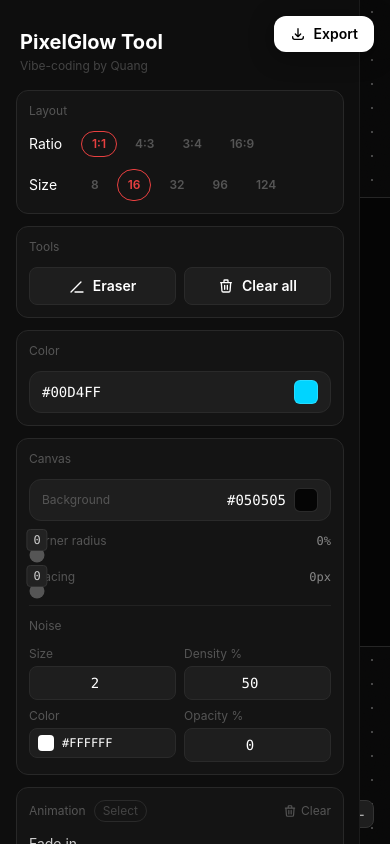
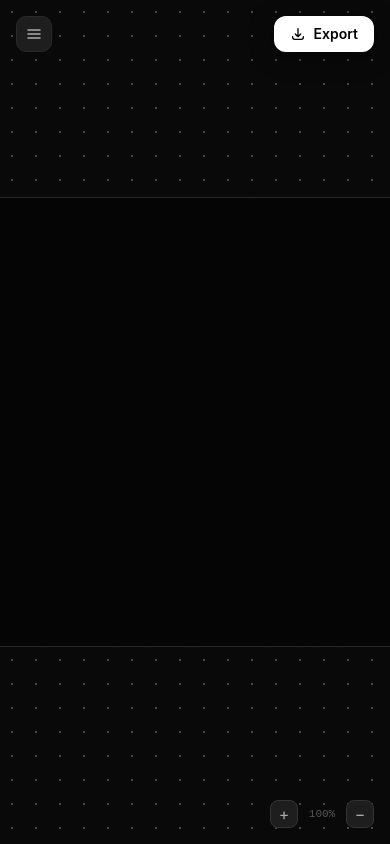
Before and after one commit to Quanganhtr/pixel-glow-app, a React (Vite) app: page / in a window 390 px wide. Built offline with nearby package versions, Linux system fonts and the light colour scheme.

Commit message:
Add responsive design, collapsible sidebar, glow toggle, zoom controls, export popup

```diff
--- a/src/components/PixelGrid.jsx
+++ b/src/components/PixelGrid.jsx
@@ -160,45 +160,23 @@ export default function PixelGrid() {
   const [animTiming, setAnimTiming] = useState(ANIM_DEFAULTS);
   const animTimerRef = useRef(null);
   const [isExportOpen, setIsExportOpen] = useState(false);
+  const [glowEnabled, setGlowEnabled] = useState(true);
   const [bgColor, setBgColor] = useState(BG);
   const [pixelRadius, setPixelRadius] = useState(0); // 0–50 (%)
   const [pixelGap, setPixelGap] = useState(0);       // px
   const [zoom, setZoom] = useState(1);
-  const [sidebarOpen, setSidebarOpen] = useState(true);
-  const [noiseSize, setNoiseSize] = useState(2);
-  const [noiseDensity, setNoiseDensity] = useState(50);
-  const [noiseColor, setNoiseColor] = useState('#ffffff');
-  const [noiseColorOpacity, setNoiseColorOpacity] = useState(0);
-  const noiseCanvasRef = useRef(null);
+  const [isMobile, setIsMobile] = useState(() => window.innerWidth < 768);
+  const [sidebarOpen, setSidebarOpen] = useState(() => window.innerWidth >= 768);
 
   useEffect(() => {
-    const canvas = noiseCanvasRef.current;
-    if (!canvas) return;
-    const ctx = canvas.getContext('2d');
-
-    const drawNoise = () => {
-      ctx.clearRect(0, 0, canvas.width, canvas.height);
-      if (noiseColorOpacity === 0) return;
-      const r = parseInt(noiseColor.slice(1, 3), 16);
-      const g = parseInt(noiseColor.slice(3, 5), 16);
-      const b = parseInt(noiseColor.slice(5, 7), 16);
-      ctx.fillStyle = `rgba(${r},${g},${b},${noiseColorOpacity / 100})`;
-      const s = Math.max(1, noiseSize);
-      for (let y = 0; y < canvas.height; y += s)
-        for (let x = 0; x < canvas.width; x += s)
-          if (Math.random() < noiseDensity / 100)
-            ctx.fillRect(x, y, s, s);
+    const handler = () => {
+      const mobile = window.innerWidth < 768;
+      setIsMobile(mobile);
+      if (!mobile) setSidebarOpen(true);
     };
-
-    if (animPlaying && noiseColorOpacity > 0) {
-      let rafId;
-      const loop = () => { drawNoise(); rafId = requestAnimationFrame(loop); };
-      rafId = requestAnimationFrame(loop);
-      return () => cancelAnimationFrame(rafId);
-    } else {
-      drawNoise();
-    }
-  }, [noiseSize, noiseDensity, noiseColor, noiseColorOpacity, animPlaying]);
+    window.addEventListener('resize', handler);
+    return () => window.removeEventListener('resize', handler);
+  }, []);
 
   const paint = useCallback((row, col) => {
     setGrid(prev => {
@@ -338,6 +316,7 @@ export default function PixelGrid() {
       ctx.fillStyle = bgColor;
       ctx.fillRect(0, 0, W, H);
 
+      if (glowEnabled) {
       // Pass 1: ambient bleed
       for (let r = 0; r < rows; r++) {
         for (let c = 0; c < cols; c++) {
@@ -386,6 +365,7 @@ export default function PixelGrid() {
         fillRoundRect(ctx, ex + OFFSCREEN, ey + OFFSCREEN, ECS, ECS, ECR);
         ctx.restore();
       }
+      } // end glowEnabled
 
       // Pass 3: core pixels
       ctx.shadowColor = 'transparent'; ctx.shadowBlur = 0;
@@ -397,7 +377,7 @@ export default function PixelGrid() {
         if (animI < 0.01) continue;
         const { color, intensity } = cell;
         const eff = intensity * animI;
-        ctx.fillStyle = lightenToL(color, 75 + eff * 20);
+        ctx.fillStyle = glowEnabled ? lightenToL(color, 75 + eff * 20) : color;
         fillRoundRect(ctx, cxf(c), cyf(r), CS, CS, CR);
       }
     };
@@ -430,6 +410,7 @@ export default function PixelGrid() {
     const CS = CELL_SIZE * S;
     const CR = CS * pixelRadius / 100;
 
+    if (glowEnabled) {
       for (let r = 0; r < rows; r++) {
         for (let c = 0; c < cols; c++) {
           if (grid[r][c]) continue;
@@ -456,31 +437,20 @@ export default function PixelGrid() {
           const ECS = CS + SPREAD * 2;
           const ECR = CR + SPREAD;
           const whiteAlpha = (intensity * 0.32).toFixed(3);
-
           ctx.save();
-        ctx.shadowOffsetX = -OFFSCREEN;
-        ctx.shadowOffsetY = -OFFSCREEN;
-
-        ctx.fillStyle = `${color}${glowAlphaHex}`;
-        ctx.shadowColor = `${color}${glowAlphaHex}`;
-        ctx.shadowBlur = 96 * S;
+          ctx.shadowOffsetX = -OFFSCREEN; ctx.shadowOffsetY = -OFFSCREEN;
+          ctx.fillStyle = `${color}${glowAlphaHex}`; ctx.shadowColor = `${color}${glowAlphaHex}`; ctx.shadowBlur = 96 * S;
           fillRoundRect(ctx, ex + OFFSCREEN, ey + OFFSCREEN, ECS, ECS, ECR);
           fillRoundRect(ctx, ex + OFFSCREEN, ey + OFFSCREEN, ECS, ECS, ECR);
           ctx.shadowBlur = 40 * S;
           fillRoundRect(ctx, ex + OFFSCREEN, ey + OFFSCREEN, ECS, ECS, ECR);
-
-        ctx.fillStyle = `rgba(255,255,255,${whiteAlpha})`;
-        ctx.shadowColor = `rgba(255,255,255,${whiteAlpha})`;
-        ctx.shadowBlur = 32 * S;
+          ctx.fillStyle = `rgba(255,255,255,${whiteAlpha})`; ctx.shadowColor = `rgba(255,255,255,${whiteAlpha})`; ctx.shadowBlur = 32 * S;
           fillRoundRect(ctx, ex + OFFSCREEN, ey + OFFSCREEN, ECS, ECS, ECR);
           fillRoundRect(ctx, ex + OFFSCREEN, ey + OFFSCREEN, ECS, ECS, ECR);
-
-        ctx.fillStyle = 'rgba(0,0,0,0.25)';
-        ctx.shadowColor = 'rgba(0,0,0,0.25)';
-        ctx.shadowBlur = 96 * S;
+          ctx.fillStyle = 'rgba(0,0,0,0.25)'; ctx.shadowColor = 'rgba(0,0,0,0.25)'; ctx.shadowBlur = 96 * S;
           fillRoundRect(ctx, ex + OFFSCREEN, ey + OFFSCREEN, ECS, ECS, ECR);
-
           ctx.restore();
+        }
       }
     }
 
@@ -491,7 +461,7 @@ export default function PixelGrid() {
         const cell = grid[r][c];
         if (!cell) continue;
         const { color, intensity } = cell;
-        ctx.fillStyle = lightenToL(color, 75 + intensity * 20);
+        ctx.fillStyle = glowEnabled ? lightenToL(color, 75 + intensity * 20) : color;
         fillRoundRect(ctx, cx(c), cy(r), CS, CS, CR);
       }
     }
@@ -531,6 +501,7 @@ export default function PixelGrid() {
 
     const els = [`<rect width="${W}" height="${H}" fill="${bgColor}"/>`];
 
+    if (glowEnabled) {
       for (let r = 0; r < rows; r++) {
         for (let c = 0; c < cols; c++) {
           if (grid[r][c]) continue;
@@ -542,21 +513,26 @@ export default function PixelGrid() {
           els.push(`<rect x="${ox(c)}" y="${oy(r)}" width="${CS}" height="${CS}"${rxAttr} fill="${color}" opacity="${opacity}"/>`);
         }
       }
+    }
 
     for (let r = 0; r < rows; r++) {
       for (let c = 0; c < cols; c++) {
         const cell = grid[r][c];
         if (!cell) continue;
         const { color, intensity } = cell;
+        const x = ox(c), y = oy(r);
+        if (glowEnabled) {
           const lightColor = lightenToL(color, 75 + intensity * 20);
           const alpha = intensity.toFixed(3);
           const whiteAlpha = (intensity * 0.32).toFixed(3);
-        const x = ox(c), y = oy(r);
           els.push(`<rect x="${x}" y="${y}" width="${CS}" height="${CS}"${rxAttr} fill="${color}" opacity="${alpha}" filter="url(#halo-wide)"/>`);
           els.push(`<rect x="${x}" y="${y}" width="${CS}" height="${CS}"${rxAttr} fill="${color}" opacity="${alpha}" filter="url(#halo-wide)"/>`);
           els.push(`<rect x="${x}" y="${y}" width="${CS}" height="${CS}"${rxAttr} fill="${color}" opacity="${alpha}" filter="url(#halo-tight)"/>`);
           els.push(`<rect x="${x}" y="${y}" width="${CS}" height="${CS}"${rxAttr} fill="white" opacity="${whiteAlpha}" filter="url(#bloom)"/>`);
           els.push(`<rect x="${x}" y="${y}" width="${CS}" height="${CS}"${rxAttr} fill="${lightColor}"/>`);
+        } else {
+          els.push(`<rect x="${x}" y="${y}" width="${CS}" height="${CS}"${rxAttr} fill="${color}"/>`);
+        }
       }
     }
 
@@ -598,6 +574,7 @@ export default function PixelGrid() {
         <feGaussianBlur stdDeviation="16"/>
       </filter>`;
     const els = [`<rect width="${W}" height="${H}" fill="${bgColor}"/>`];
+    if (glowEnabled) {
       for (let r = 0; r < rows; r++)
         for (let c = 0; c < cols; c++) {
           if (grid[r][c]) continue;
@@ -608,20 +585,25 @@ export default function PixelGrid() {
           const opacity = (0.05 + cellRandom2(r, c) * 0.25).toFixed(3);
           els.push(`<rect x="${ox(c)}" y="${oy(r)}" width="${CS}" height="${CS}"${rxAttr} fill="${color}" opacity="${opacity}"/>`);
         }
+    }
     for (let r = 0; r < rows; r++)
       for (let c = 0; c < cols; c++) {
         const cell = grid[r][c];
         if (!cell) continue;
         const { color, intensity } = cell;
+        const x = ox(c), y = oy(r);
+        if (glowEnabled) {
           const lightColor = lightenToL(color, 75 + intensity * 20);
           const alpha = intensity.toFixed(3);
           const whiteAlpha = (intensity * 0.32).toFixed(3);
-        const x = ox(c), y = oy(r);
           els.push(`<rect x="${x}" y="${y}" width="${CS}" height="${CS}"${rxAttr} fill="${color}" opacity="${alpha}" filter="url(#halo-wide)"/>`);
           els.push(`<rect x="${x}" y="${y}" width="${CS}" height="${CS}"${rxAttr} fill="${color}" opacity="${alpha}" filter="url(#halo-wide)"/>`);
           els.push(`<rect x="${x}" y="${y}" width="${CS}" height="${CS}"${rxAttr} fill="${color}" opacity="${alpha}" filter="url(#halo-tight)"/>`);
           els.push(`<rect x="${x}" y="${y}" width="${CS}" height="${CS}"${rxAttr} fill="white" opacity="${whiteAlpha}" filter="url(#bloom)"/>`);
           els.push(`<rect x="${x}" y="${y}" width="${CS}" height="${CS}"${rxAttr} fill="${lightColor}"/>`);
+        } else {
+          els.push(`<rect x="${x}" y="${y}" width="${CS}" height="${CS}"${rxAttr} fill="${color}"/>`);
+        }
       }
     const svg = `<?xml version="1.0" encoding="UTF-8"?>
 <svg xmlns="http://www.w3.org/2000/svg" width="${W}" height="${H}" viewBox="0 0 ${W} ${H}">
@@ -646,6 +628,7 @@ export default function PixelGrid() {
     const cy = r => r * (CELL_SIZE + pixelGap) * S + PAD;
     const CS = CELL_SIZE * S;
     const CR = CS * pixelRadius / 100;
+    if (glowEnabled) {
       for (let r = 0; r < rows; r++)
         for (let c = 0; c < cols; c++) {
           if (grid[r][c]) continue;
@@ -684,13 +667,14 @@ export default function PixelGrid() {
           fillRoundRect(ctx, ex + OFFSCREEN, ey + OFFSCREEN, ECS, ECS, ECR);
           ctx.restore();
         }
+    }
     ctx.shadowColor = 'transparent'; ctx.shadowBlur = 0;
     for (let r = 0; r < rows; r++)
       for (let c = 0; c < cols; c++) {
         const cell = grid[r][c];
         if (!cell) continue;
         const { color, intensity } = cell;
-        ctx.fillStyle = lightenToL(color, 75 + intensity * 20);
+        ctx.fillStyle = glowEnabled ? lightenToL(color, 75 + intensity * 20) : color;
         fillRoundRect(ctx, cx(c), cy(r), CS, CS, CR);
       }
     canvas.toBlob(blob => navigator.clipboard.write([new ClipboardItem({ 'image/png': blob })]));
@@ -705,19 +689,33 @@ export default function PixelGrid() {
       onMouseUp={handleMouseUp}
       onMouseLeave={handleMouseUp}
     >
+      {/* ─── Mobile backdrop ─── */}
+      {isMobile && sidebarOpen && (
+        <div
+          style={{ position: 'fixed', inset: 0, background: 'rgba(0,0,0,0.6)', zIndex: 55 }}
+          onClick={() => setSidebarOpen(false)}
+        />
+      )}
+
       {/* ─── Left Sidebar ─── */}
       <div
         className="shrink-0 flex flex-col"
         style={{
-          width: sidebarOpen ? 360 : 48,
+          width: sidebarOpen ? 320 : (isMobile ? 0 : 48),
           background: '#0e0e0e',
-          borderRight: '1px solid #1c1c1c',
+          borderRight: isMobile ? 'none' : '1px solid #1c1c1c',
           transition: 'width 0.25s ease',
           overflow: 'hidden',
-          position: 'relative',
+          position: isMobile ? 'fixed' : 'relative',
+          top: isMobile ? 0 : undefined,
+          left: isMobile ? 0 : undefined,
+          height: isMobile ? '100dvh' : undefined,
+          zIndex: isMobile ? 60 : undefined,
+          boxShadow: isMobile && sidebarOpen ? '4px 0 24px rgba(0,0,0,0.5)' : 'none',
         }}
       >
-        {/* Toggle button */}
+        {/* Toggle button — desktop only */}
+        {!isMobile && (
         <button
           onClick={() => setSidebarOpen(o => !o)}
           style={{
@@ -735,16 +733,29 @@ export default function PixelGrid() {
               : <path d="M4 2L8 6L4 10" stroke="currentColor" strokeWidth="1.5" strokeLinecap="round" strokeLinejoin="round"/>}
           </svg>
         </button>
+        )}
 
         {/* Scrollable content */}
         <div
           className="flex flex-col gap-3 p-4 overflow-y-auto flex-1"
-          style={{ width: 360, opacity: sidebarOpen ? 1 : 0, transition: 'opacity 0.15s ease', pointerEvents: sidebarOpen ? 'auto' : 'none' }}
+          style={{ width: 320, opacity: sidebarOpen ? 1 : 0, transition: 'opacity 0.15s ease', pointerEvents: sidebarOpen ? 'auto' : 'none' }}
         >
         {/* Header */}
-        <div className="px-1 pt-3 pb-1">
+        <div className="px-1 pt-3 pb-1 flex items-start justify-between">
+          <div>
             <h1 className="text-xl font-bold" style={{ color: '#fff' }}>PixelGlow Tool</h1>
             <p className="text-xs mt-0.5" style={{ color: '#444' }}>Vibe-coding by Quang</p>
+          </div>
+          {isMobile && (
+            <button
+              onClick={() => setSidebarOpen(false)}
+              style={{ width: 28, height: 28, borderRadius: 8, background: '#1e1e1e', border: '1px solid #2a2a2a', color: '#555', cursor: 'pointer', display: 'flex', alignItems: 'center', justifyContent: 'center', flexShrink: 0, marginTop: 4 }}
+            >
+              <svg width="12" height="12" viewBox="0 0 12 12" fill="none">
+                <path d="M2 2L10 10M10 2L2 10" stroke="currentColor" strokeWidth="1.5" strokeLinecap="round"/>
+              </svg>
+            </button>
+          )}
         </div>
 
         {/* Layout */}
@@ -788,7 +799,21 @@ export default function PixelGrid() {
 
         {/* Tools */}
         <div className="rounded-xl p-3" style={{ background: '#141414', border: '1px solid #282828' }}>
-          <span className="text-xs mb-3 block" style={{ color: '#555' }}>Tools</span>
+          <div className="flex items-center justify-between mb-3">
+            <span className="text-xs" style={{ color: '#555' }}>Tools</span>
+            <button
+              onClick={() => setGlowEnabled(g => !g)}
+              className="flex items-center gap-1.5 px-2.5 py-1 rounded-full text-xs font-semibold"
+              style={glowEnabled
+                ? { border: '1.5px solid #e84040', color: '#e84040' }
+                : { border: '1px solid #2a2a2a', color: '#555' }}
+            >
+              <svg className="w-3 h-3" fill="currentColor" viewBox="0 0 24 24">
+                <path d="M12 2a7 7 0 017 7c0 2.97-1.85 5.5-4.5 6.6V18a.5.5 0 01-.5.5h-4a.5.5 0 01-.5-.5v-2.4C6.85 14.5 5 11.97 5 9a7 7 0 017-7zm-2 19h4v1a1 1 0 01-1 1h-2a1 1 0 01-1-1v-1z"/>
+              </svg>
+              Glow {glowEnabled ? 'On' : 'Off'}
+            </button>
+          </div>
           <div className="flex gap-2">
             <button
               onClick={() => setIsErasing(e => !e)}
@@ -919,54 +944,6 @@ export default function PixelGrid() {
               >{pixelGap}</div>
             </div>
           </div>
-          {/* Noise */}
-          <div className="mt-3 pt-3" style={{ borderTop: '1px solid #222' }}>
-            <span className="text-xs mb-3 block" style={{ color: '#555' }}>Noise</span>
-            {/* Size + Density row */}
-            <div className="flex gap-2 mb-2">
-              <div className="flex-1">
-                <span className="text-xs block mb-1" style={{ color: '#555' }}>Size</span>
-                <input
-                  type="number" min={1} max={20} step={1}
-                  value={noiseSize}
-                  onChange={e => setNoiseSize(Math.min(20, Math.max(1, Number(e.target.value))))}
-                  className="w-full bg-transparent text-sm font-mono outline-none px-2 py-1.5 rounded-lg text-center"
-                  style={{ color: '#fff', border: '1px solid #2a2a2a', background: '#1e1e1e' }}
-                />
-              </div>
-              <div className="flex-1">
-                <span className="text-xs block mb-1" style={{ color: '#555' }}>Density %</span>
-                <input
-                  type="number" min={0} max={100} step={1}
-                  value={noiseDensity}
-                  onChange={e => setNoiseDensity(Math.min(100, Math.max(0, Number(e.target.value))))}
-                  className="w-full bg-transparent text-sm font-mono outline-none px-2 py-1.5 rounded-lg text-center"
-                  style={{ color: '#fff', border: '1px solid #2a2a2a', background: '#1e1e1e' }}
-                />
-              </div>
-            </div>
-            {/* Color + Opacity row */}
-            <div className="flex gap-2">
-              <div className="flex-1">
-                <span className="text-xs block mb-1" style={{ color: '#555' }}>Color</span>
-                <label className="flex items-center gap-2 px-2 py-1.5 rounded-lg cursor-pointer" style={{ border: '1px solid #2a2a2a', background: '#1e1e1e' }}>
-                  <div className="w-4 h-4 rounded shrink-0" style={{ backgroundColor: noiseColor, border: '1px solid rgba(255,255,255,0.15)' }} />
-                  <span className="text-xs font-mono flex-1" style={{ color: '#fff' }}>{noiseColor.toUpperCase()}</span>
-                  <input type="color" value={noiseColor} onChange={e => setNoiseColor(e.target.value)} className="opacity-0 w-0 h-0 absolute" />
-                </label>
-              </div>
-              <div className="flex-1">
-                <span className="text-xs block mb-1" style={{ color: '#555' }}>Opacity %</span>
-                <input
-                  type="number" min={0} max={100} step={1}
-                  value={noiseColorOpacity}
-                  onChange={e => setNoiseColorOpacity(Math.min(100, Math.max(0, Number(e.target.value))))}
-                  className="w-full bg-transparent text-sm font-mono outline-none px-2 py-1.5 rounded-lg text-center"
-                  style={{ color: '#fff', border: '1px solid #2a2a2a', background: '#1e1e1e' }}
-                />
-              </div>
-            </div>
-          </div>
         </div>
 
         {/* Animation */}
@@ -1083,18 +1060,18 @@ export default function PixelGrid() {
           pointerEvents: 'none',
           mixBlendMode: 'overlay',
         }} />
-        {/* Noise overlay */}
-        <canvas
-          ref={noiseCanvasRef}
-          width={1920} height={1080}
-          style={{
-            position: 'absolute', inset: 0,
-            width: '100%', height: '100%',
-            pointerEvents: 'none',
-            zIndex: 5,
-            opacity: noiseColorOpacity > 0 ? 1 : 0,
-          }}
-        />
+        {/* Mobile hamburger */}
+        {isMobile && (
+          <button
+            onClick={() => setSidebarOpen(true)}
+            style={{ position: 'absolute', top: 16, left: 16, zIndex: 10, width: 36, height: 36, borderRadius: 10, background: '#1e1e1e', border: '1px solid #2a2a2a', color: '#aaa', cursor: 'pointer', display: 'flex', alignItems: 'center', justifyContent: 'center' }}
+          >
+            <svg width="16" height="16" viewBox="0 0 16 16" fill="none">
+              <path d="M2 4h12M2 8h12M2 12h12" stroke="currentColor" strokeWidth="1.5" strokeLinecap="round"/>
+            </svg>
+          </button>
+        )}
+
         {/* Zoom controls */}
         <div style={{ position: 'absolute', bottom: 16, right: 16, zIndex: 10, display: 'flex', alignItems: 'center', gap: 6 }}>
           <button
@@ -1112,6 +1089,7 @@ export default function PixelGrid() {
           >−</button>
         </div>
         <div ref={containerRef} style={{ padding: '48px', overflow: 'visible', position: 'relative', zIndex: 1, transform: `scale(${zoom})`, transformOrigin: 'center center' }}>
+          <div style={{ position: 'relative', display: 'inline-block' }}>
           <div
             ref={gridRef}
             style={{
@@ -1131,7 +1109,11 @@ export default function PixelGrid() {
                 const seqIdx = animSequence.findIndex(p => p.r === r && p.c === c);
 
                 let cellStyle;
-                if (animTime >= 0) {
+                if (!glowEnabled) {
+                  cellStyle = grid[r][c]
+                    ? { backgroundColor: grid[r][c].color }
+                    : { backgroundColor: bgColor };
+                } else if (animTime >= 0) {
                   if (seqIdx >= 0 && grid[r][c]) {
                     const animI = getPixelAnimIntensity(animTime, seqIdx, animTiming);
                     if (animI > 0.01) {
@@ -1203,6 +1185,7 @@ export default function PixelGrid() {
               })
             )}
           </div>
+          </div> {/* end grid wrapper */}
         </div>
       </div>
 
```
Lines whose indentation alone changed are shown as unchanged.
